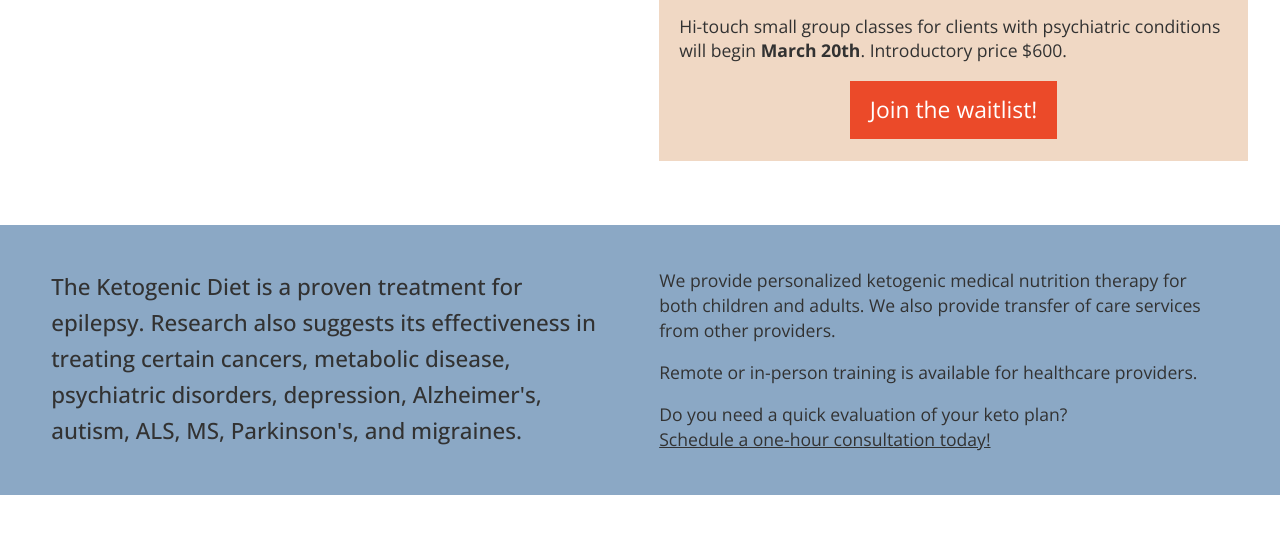
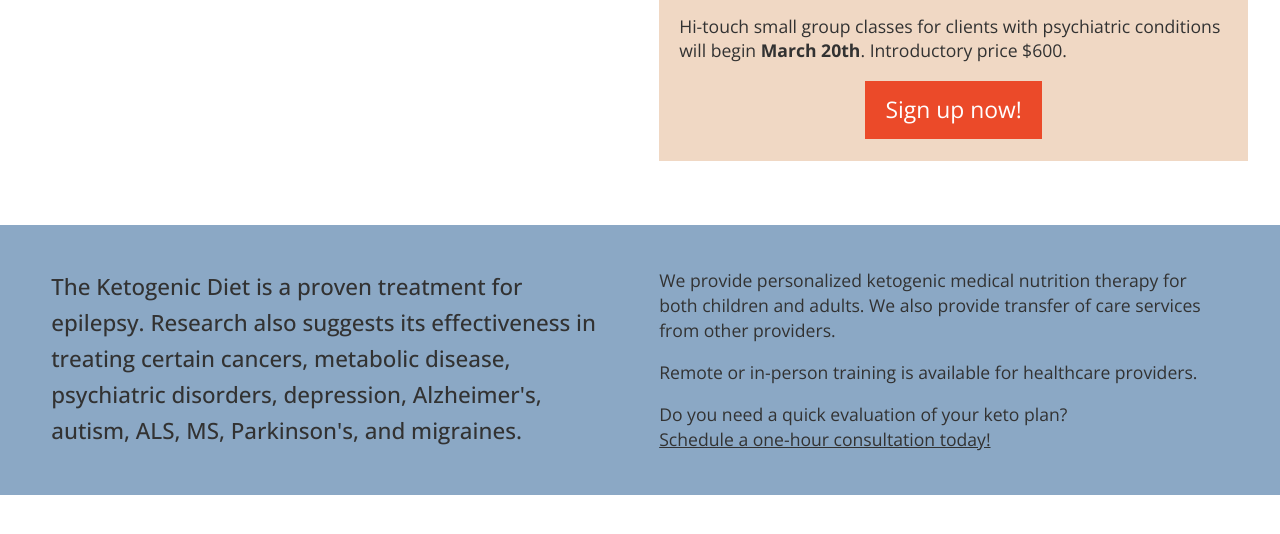
Before and after one commit to janmilosh/potterketo_jekyll, a Jekyll site: the page built from _pages/index.html, in a window 1280 px wide and 900 px high, scrolled down 323 px, cut to the strip 166-733 px from the top of the window. Shown: the top 534 px of the strip. Built offline with Jekyll 4.4.1, drawn with Linux system fonts in a browser that asks for light colours; nearby versions of some CDN libraries.

Commit message:
Add class signup link

```diff
--- a/_pages/index.html
+++ b/_pages/index.html
@@ -15,7 +15,7 @@
       </div>
     </div>
     <p>Hi-touch small group classes for clients with psychiatric conditions will begin <span>March 20th</span>. Introductory price $600.</p>
-    <p class="center"><a class="button" href="https://forms.gle/DV8BgLm4mjsDKkJ89" target="_blank">Join the waitlist!</a>
+    <p class="center"><a class="button" href="https://secure.gethealthie.com/appointments/embed_appt?dietitian_id=755529&require_offering=true&provider_ids=%5B755529%5D&offering_ids=%5B128592,128593,125566,125565%5D&hide_embed_title=false&hide_package_images=false&primary_color=23164a" target="_blank">Sign up now!</a>
     </p>
   </div>
 </div>
```
Also changed, not shown: 1 other file.
